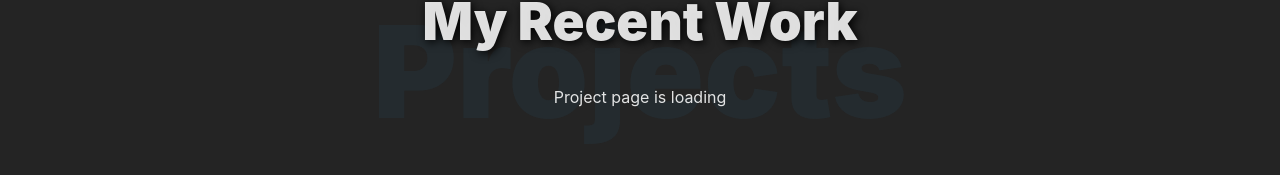
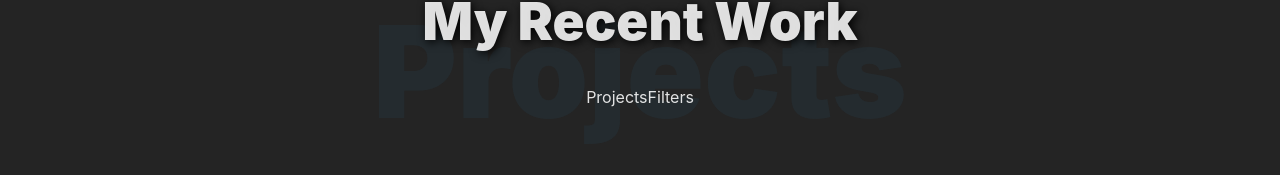
Before and after one commit to zamanmughal98/Zaman-Portfolio-React, a React (Vite) app: page /projects in a window 1280 px wide. Shown: the part 134-309 px from the top of the page. Built offline with nearby package versions, Linux system fonts and the light colour scheme; no server answers.

Commit message:
refactor: : Used the project filter component in project page.

```diff
--- a/src/pages/ProjectPage.jsx
+++ b/src/pages/ProjectPage.jsx
@@ -1,6 +1,8 @@
 import '../styles/pages/ProjectPage.css';
 
 import HeadingwithShadow from '../components/common/HeadingwithShadow';
+
+import ProjectsFilters from '../components/project/ProjectsFilters';
 
 const ProjectPage = () => {
   return (
@@ -8,7 +10,7 @@ const ProjectPage = () => {
       <HeadingwithShadow title="My Recent Work" shadow="Projects" />
       <br />
 
-      <div>Project page is loading </div>
+      <ProjectsFilters />
     </section>
   );
 };
```
